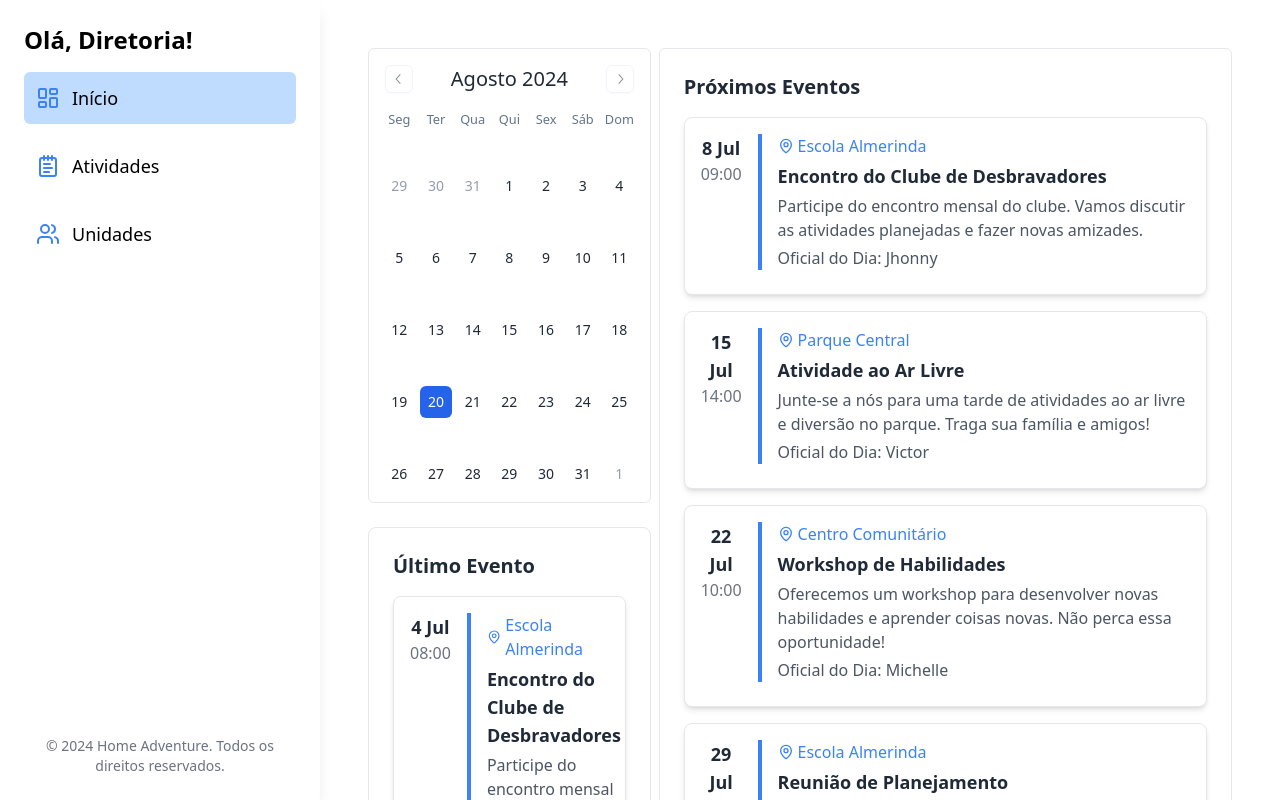
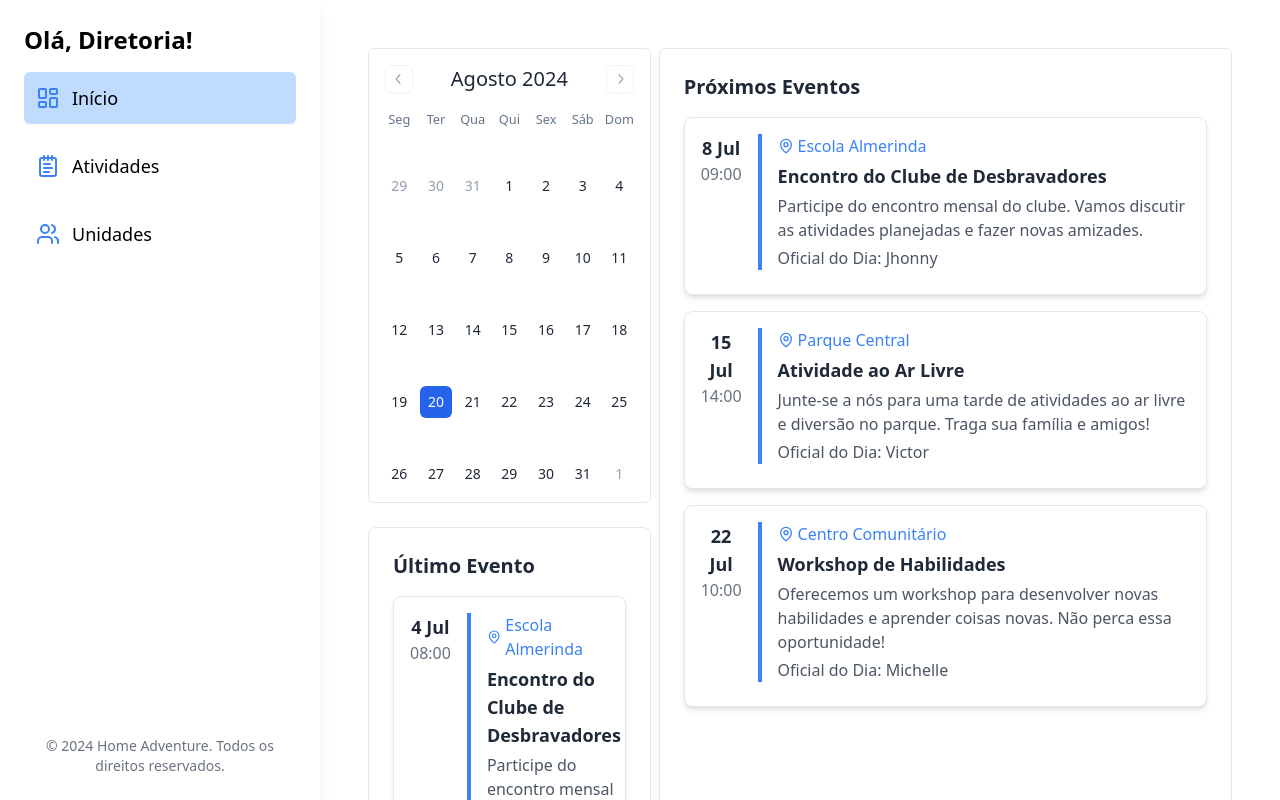
Before and after one commit to VictorJunqueira1/club-management, a Next.js app: page / in a window 1280 px wide. Shown: the top 800 px of the page. Built offline with nearby package versions, Linux system fonts and the light colour scheme.

Commit message:
[feat] Optimizing exibition.

```diff
--- a/src/components/EventList.tsx
+++ b/src/components/EventList.tsx
@@ -11,7 +11,7 @@ import {
 
 type EventListProps = {
     events: {
-        [x: string]: string;
+        officialDay: string;
         date: string;
         time: string;
         location: string;
@@ -23,7 +23,7 @@ type EventListProps = {
 const EventList: React.FC<EventListProps> = ({ events }) => {
     const [currentPage, setCurrentPage] = useState(1);
     const [isMobile, setIsMobile] = useState(false);
-    const eventsPerPage = 4;
+    const eventsPerPage = 3;
     const totalPages = Math.ceil(events.length / eventsPerPage);
 
     const indexOfLastEvent = currentPage * eventsPerPage;
```
